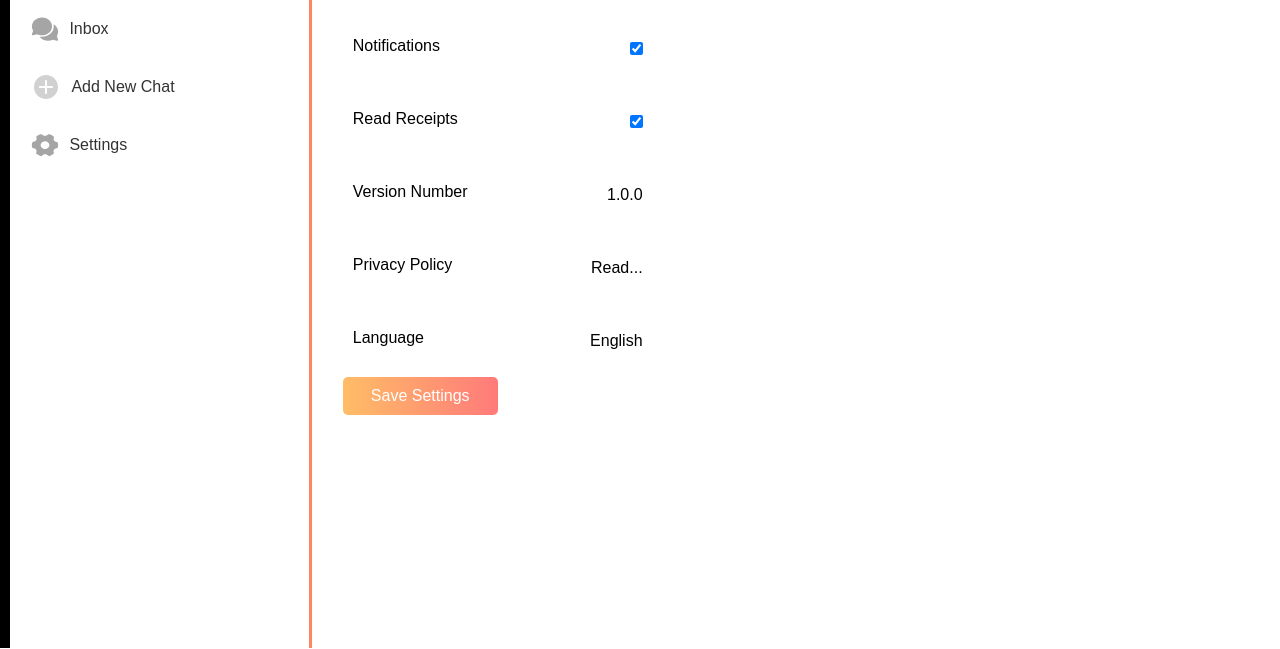
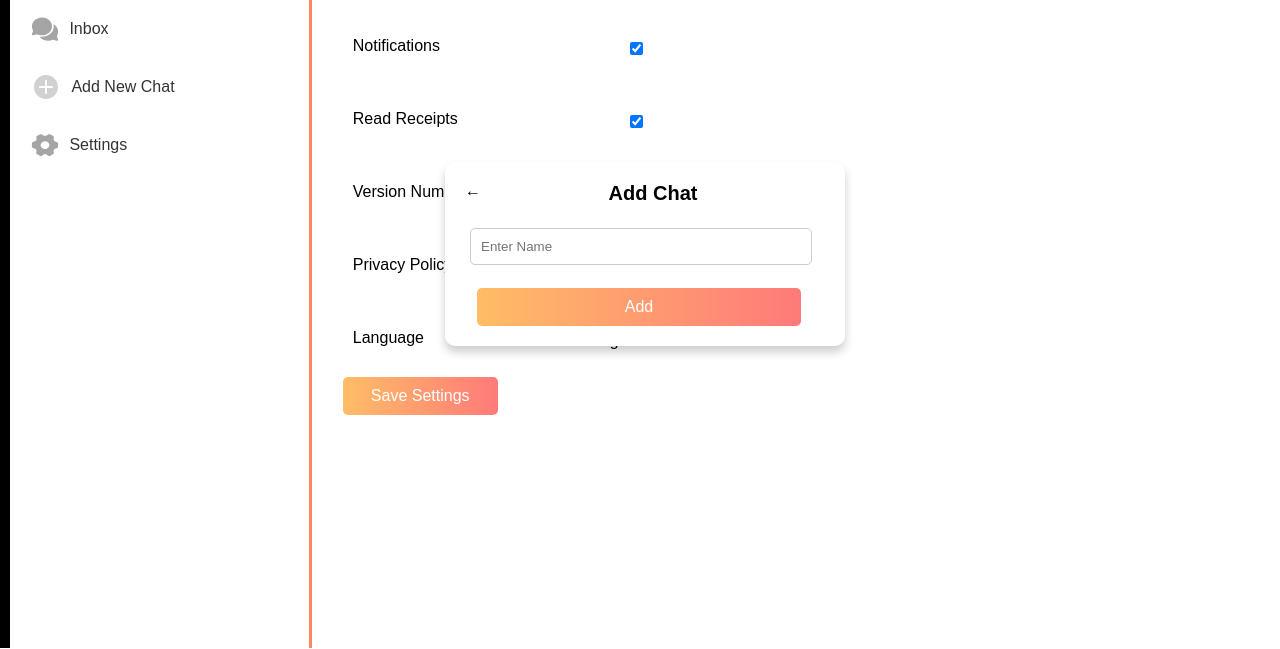
Before and after one commit to umernaseeralam/TextboX, a website: page Settings/Settings.html in a window 1280 px wide. Both pictures are taken after a click on the button "Add New Chat". Shown: the part 151-800 px from the top of the page. Drawn offline with Linux system fonts and the light colour scheme.

Commit message:
Add files via upload

```diff
--- a/Settings/Settings.html
+++ b/Settings/Settings.html
@@ -69,6 +69,13 @@
                         Add New Chat
                     </p>
                     </button>
+                    <div class="New-chatPopUp" id="popUp">
+                        <label id="back-label"  for="AddNewChat" onclick="closepopUp()" >&larr;</label>
+                     <h1>Add Chat</h1>
+                     <div class="input-group">
+                     <input type="text" id="User-name" name="User-name" placeholder="Enter Name"></div>
+                     <button type="submit" class="Add">Add</button>
+                    </div>
                     <button class="MenuOption">
                         <img class="MenuIcon" src="Images/SettingIcon.svg" alt="Settings">
                         <p class="PStyling">Settings</p>
--- a/Settings/main.css
+++ b/Settings/main.css
@@ -478,6 +478,8 @@
    box-shadow: 0px 6px 10px rgba(0, 0, 0, 0.2);
    visibility: hidden;
 
+   transition: opacity 0.3s ease, visibility 0.3s ease;
+
 }
 .openpopUp{
     visibility: visible;
@@ -504,6 +506,7 @@
     margin-left: 12px;
 
 
+
 }
 .New-chatPopUp button:hover{
     opacity: 0.8;
@@ -516,6 +519,9 @@
     border: none;
 
 
+}
+#back-label{
+    float: left;
 }
 .profile-icon {
     text-align: center;
```
